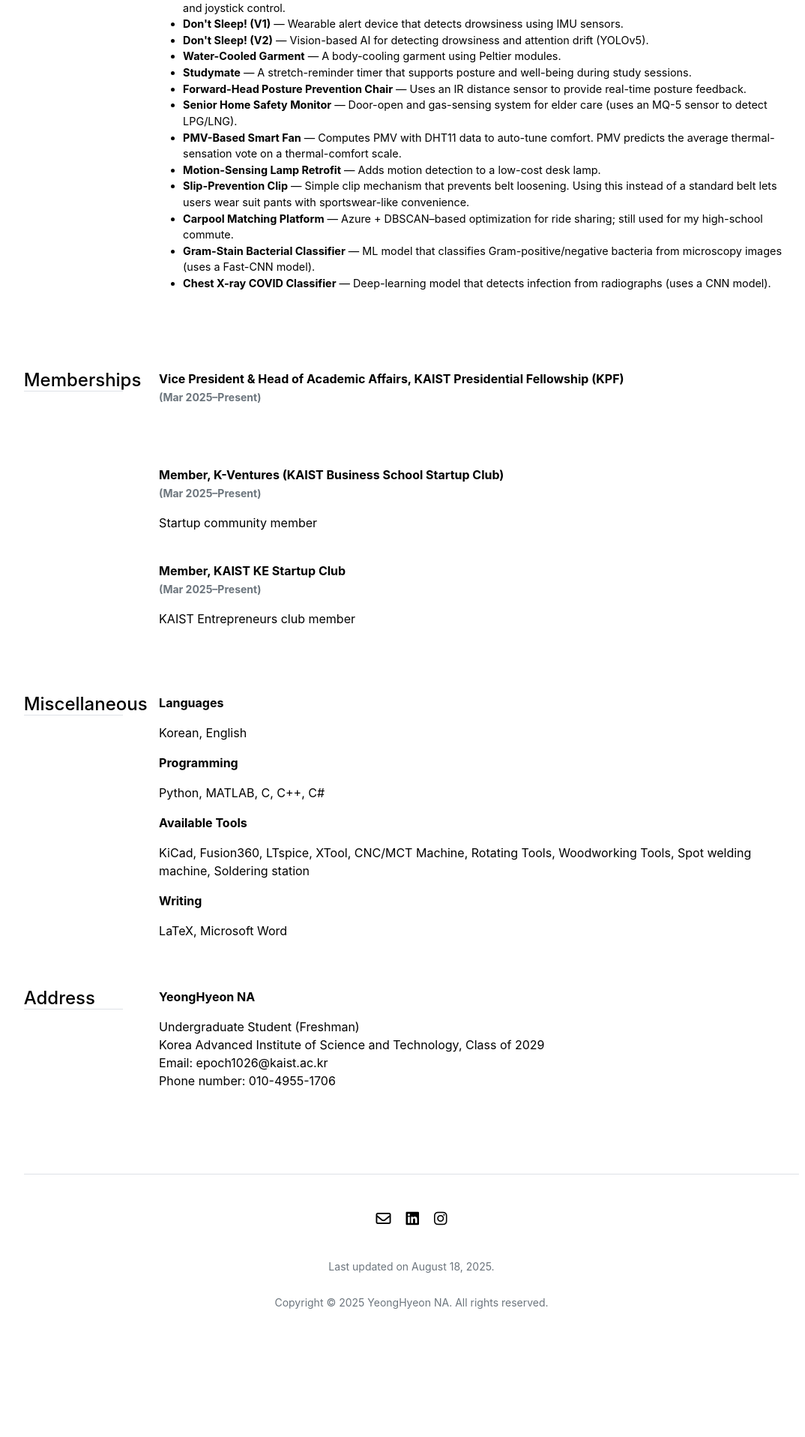
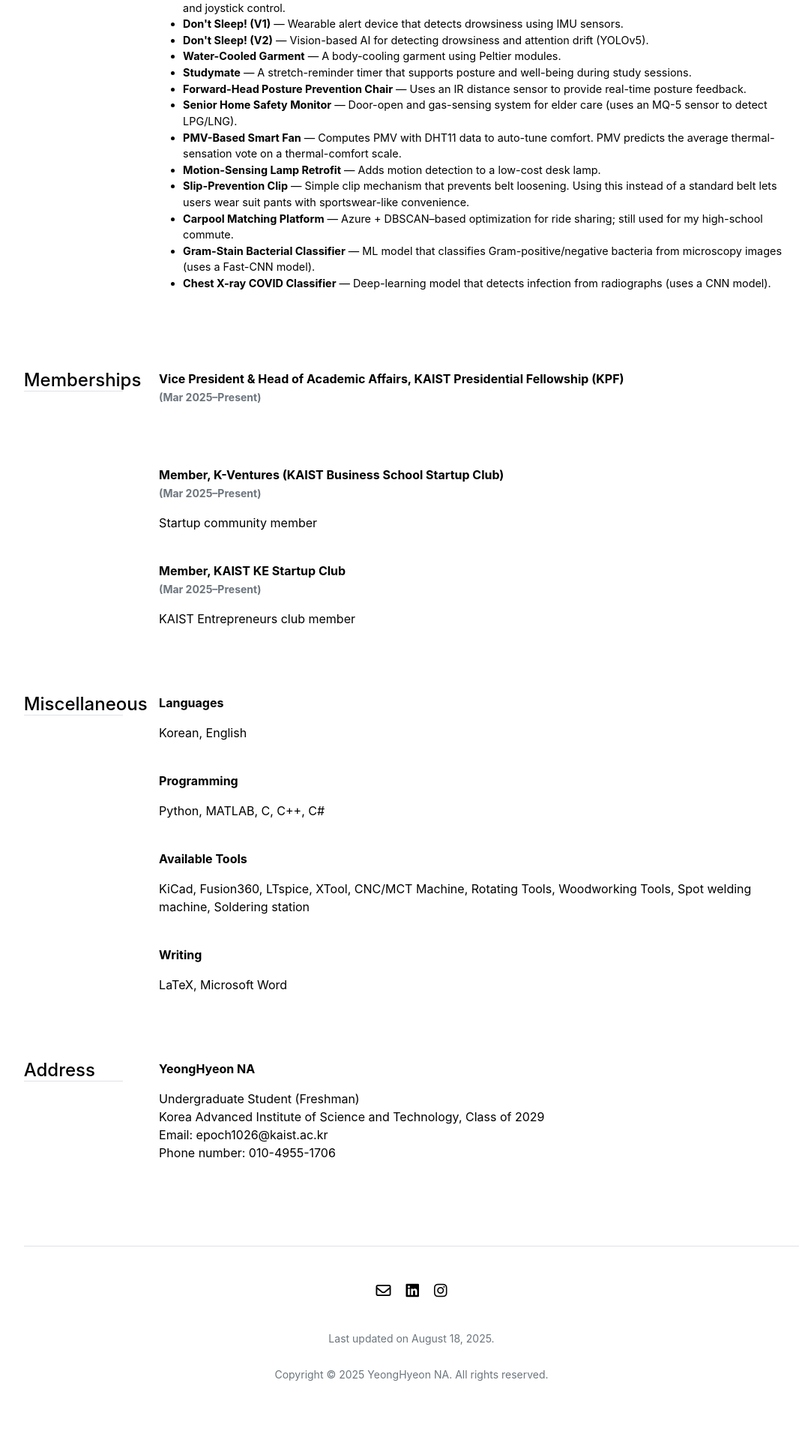
Before and after one commit to ynghyn-na/ynghyn-na.github.io, a Jekyll site: the page built from cv.md, in a window 1280 px wide. Shown: the part 2240-4156 px from the top of the page at 75% size, without its empty margins (91-1165 px from the left). Built offline with Jekyll 4.4.1, drawn with Linux system fonts in a browser that asks for light colours; before the commit the page ends 4060 px from its top, so only the background shows below that.

```diff
--- a/_data/cv/miscellaneous.yml
+++ b/_data/cv/miscellaneous.yml
@@ -1,11 +1,11 @@
 - title: 'Languages'
-  description: 'Korean, English'
+  description: 'Korean, English<br>'
 
 - title: 'Programming'
-  description: 'Python, MATLAB, C, C++, C#'
+  description: 'Python, MATLAB, C, C++, C#<br>'
 
 - title: 'Available Tools'
-  description: 'KiCad, Fusion360, LTspice, XTool, CNC/MCT Machine, Rotating Tools, Woodworking Tools, Spot welding machine, Soldering station'
+  description: 'KiCad, Fusion360, LTspice, XTool, CNC/MCT Machine, Rotating Tools, Woodworking Tools, Spot welding machine, Soldering station<br>'
 
 - title: 'Writing'
-  description: 'LaTeX, Microsoft Word'
+  description: 'LaTeX, Microsoft Word<br>'
```
